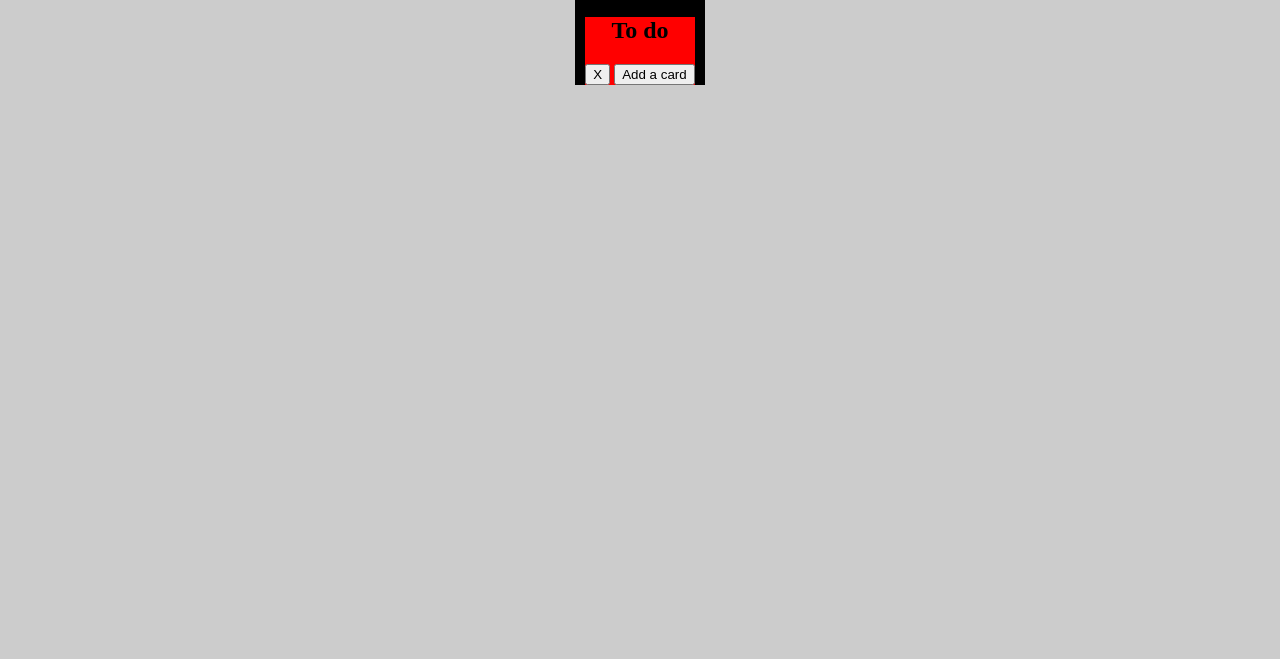
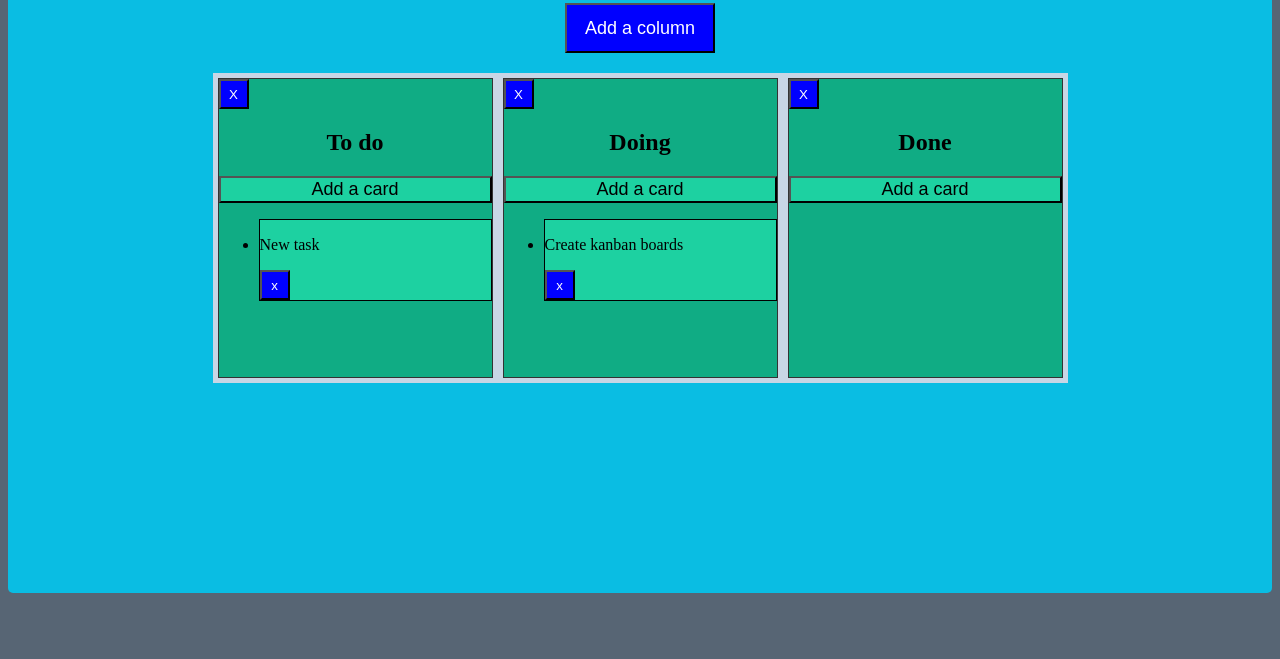
Before and after one commit to kciucias/11.6-trello, a website: page index.html in a window 1280 px wide. Shown: the part 141-800 px from the top of the page. Drawn offline with nearby package versions, Linux system fonts and the light colour scheme.

Commit message:
Change js

```diff
--- a/index.html
+++ b/index.html
@@ -3,6 +3,7 @@
 <head>
   <meta charset="utf-8">
   <title>Kanban board</title>
+  <link rel="stylesheet" href="https://maxcdn.bootstrapcdn.com/font-awesome/4.5.0/css/font-awesome.min.css">
   <link rel="stylesheet" href="css/style.css">
 </head>
 <body>
@@ -21,15 +22,14 @@
         <div class="column-container"></div>
     </div>
   </script>
-
 -->
 
   <script id="column-template" type="x-tmpl-mustache">
     <div class="column">
+        <button class="btn-delete">X</button>
         <h2 class="column-title">{{ name }}</h2>
+        <button class="add-card">Add a card</button>
         <ul id={{ id }} class="column-card-list"></ul>
-        <button class="btn-delete">X</button>
-        <button class="add-card">Add a card</button>
     </div>
   </script>
 
--- a/js/script.js
+++ b/js/script.js
@@ -1,6 +1,5 @@
 document.addEventListener('DOMContentLoaded', function() {
 
-    //create random ID for each card
 	function randomString() {
 	    var chars = '0123456789abcdefghiklmnopqrstuvwxyzABCDEFGHIJKLMNOPQRSTUVWXTZ';
 	    var str = '';
@@ -55,8 +54,7 @@ document.addEventListener('DOMContentLoaded', function() {
 		var self = this;
 		this.id = randomString();
 		this.name = name;
-	 	this.element = generateTemplate('column-template', { name: this.name });
-	 	// remove a column and add a card
+	 	this.element = generateTemplate('column-template', { name: this.name, id: this.id});
 		this.element.querySelector('.column').addEventListener('click', function (event) {
   			if (event.target.classList.contains('btn-delete')) {
     			self.removeColumn();
@@ -76,12 +74,11 @@ document.addEventListener('DOMContentLoaded', function() {
 	}
 
 	//card
-
 	function Card(description) {
   		var self = this;
   		this.id = randomString();
   		this.description = description;
-  		this.element = generateTemplate('card-template', { description: this.description }, 'li');
+  		this.element = generateTemplate('card-template', { description: this.description, id: this.id}, 'li');
 		this.element.querySelector('.card').addEventListener('click', function (event) {
   			event.stopPropagation();
   			if (event.target.classList.contains('btn-delete')) {
--- a/sass/style.scss
+++ b/sass/style.scss
@@ -1,37 +1,80 @@
-body {
-	background-color: #ccc;
+* {
+  box-sizing: border-box; }
+
+  body {
+	background-color: #576574;
 }
 
 .board {
-	margin: 0 50px;
 	display: flex;
 	justify-content: center;
 	align-items: center;
 	flex-direction: column;
+	background-color: #0abde3;
+	padding: 10px 10px;
+	margin: 30px auto;
+	border-radius: 5px;
 	h1 {
-		font-size: 32px;
+		font-size: 42px;
+		text-shadow: 2px 2px #ccc;
 	}
+
 	.create-column {
+		font-size: 18px;
 		background-color: blue;
 		color: #fff;
-		max-width: 100px;
+		width: 150px;
 		height: 50px;
+		margin-bottom: 20px;
 	}
+
+
 	.column-container {
-		background-color: #000;
-		color: white;
+		background-color: #c8d6e5;
 		display: flex;
 		flex-direction: row;
+		flex-wrap: wrap;
 		justify-content: center;
 		align-items: center;
+		margin-bottom: 200px;
 		.column {
-			background-color: red;
-			margin: 0 10px;
+			background-color: #10ac84;
+			margin: 0 5px;
+			min-width: 275px;
+  			min-height: 300px;
+  			border: 1px solid #333;
+  			margin: 5px;
+  			display: flex;
+  			flex-direction: column;
 			h2 {
 				color: black;
 				text-align: center;
 			}
+			.add-card {
+				background-color: #1dd1a1;
+				font-size: 18px;
+				text-align: center;
+			}
+			.btn-delete {
+				position: relative;
+				background-color: blue;
+				color: #fff;
+				width: 30px;
+				height: 30px;
+			}
+		}
+	}
 
+	.card {
+		background-color: #1dd1a1;
+		border: 1px solid #000;
+		.card-description {
+			ul li {
+				text-align: center;
+			}
+			.btn-delete {
+
+			}
 
 		}
 	}
```
Also changed, not shown: css/style.css, css/style.prefixed.css, 2 other files.
